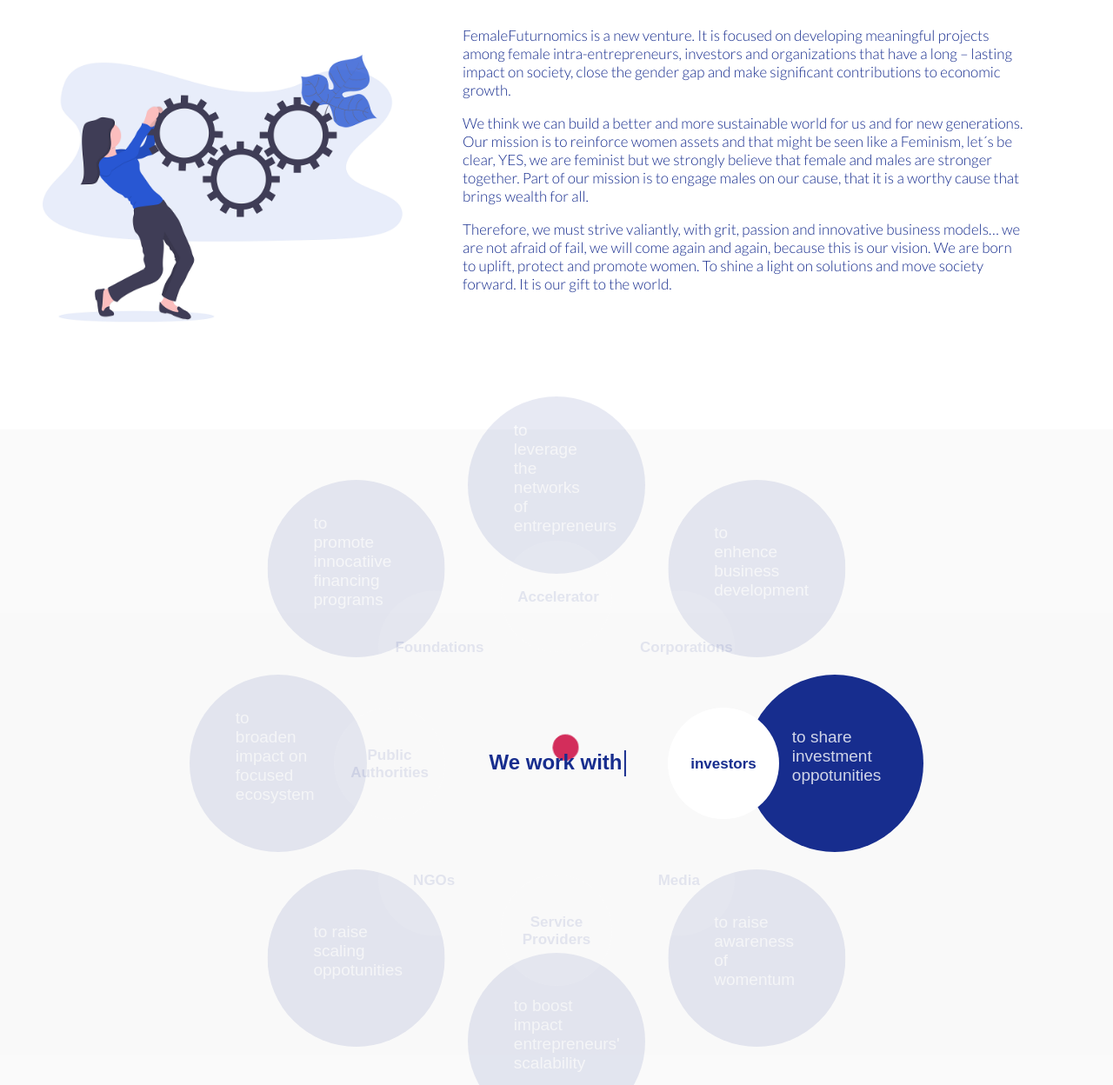
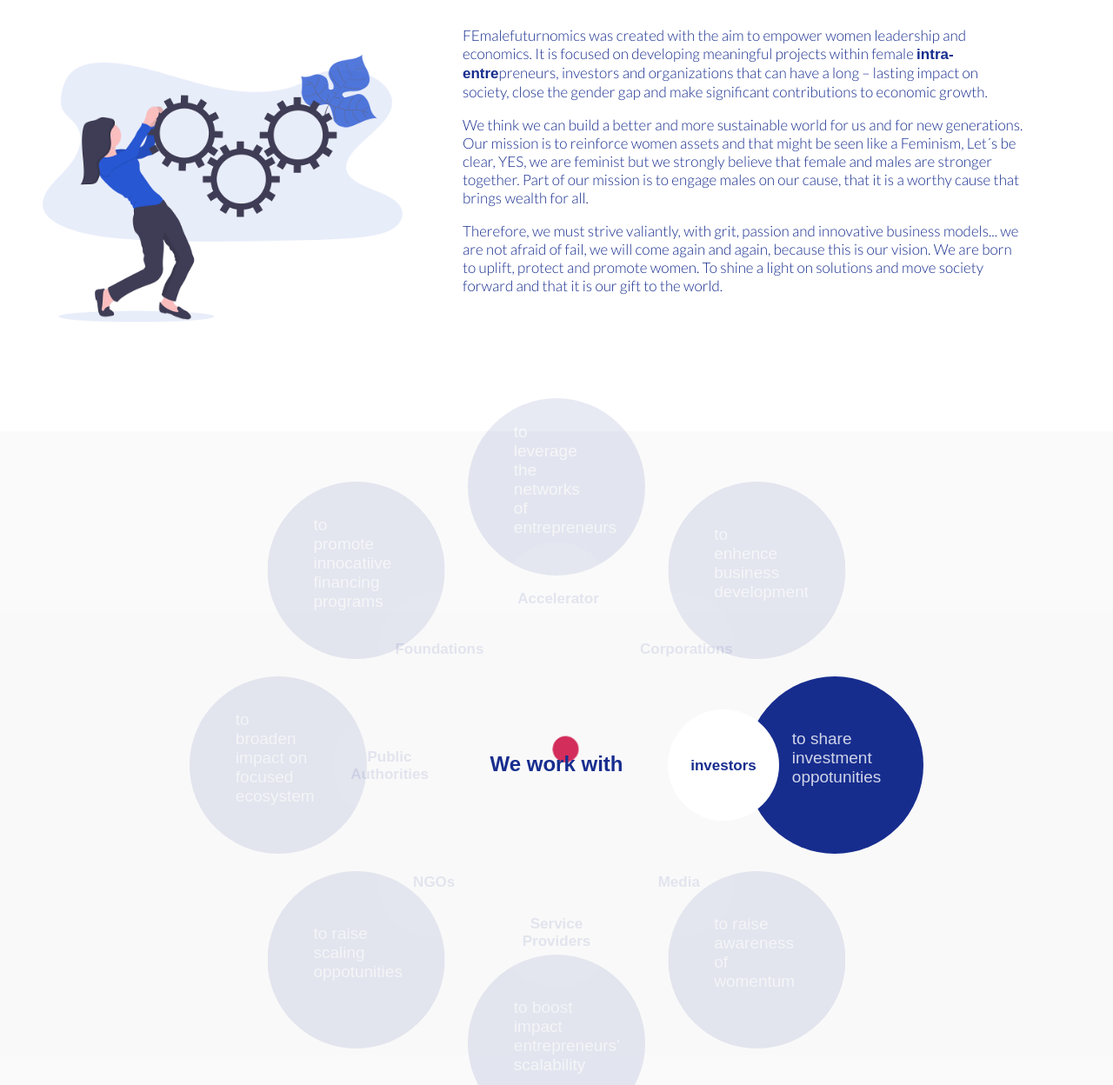
Before and after one commit to xiaobaoxixi/futurnomics, a plain HTML site: page index.html in a window 1280 px wide. Shown: the part 820-2068 px from the top of the page at 87% size. Drawn offline with Linux system fonts and the light colour scheme.

Commit message:
fixed: small issues on homepage

```diff
--- a/index.html
+++ b/index.html
@@ -35,12 +35,12 @@
         <h1 class="entre content entre-content hide">
           Entrepreneurship & Women
         </h1>
-        <p class="text white content entre-content hide">
+        <!-- <p class="text white content entre-content hide">
           - add a definition/short description of entrepreneurship
         </p>
         <p class="text white content entre-content hide">
           - add an overall statement about women and entrepreneurship
-        </p>
+        </p> -->
         <h1 class="content intra-content hide">Intrapreneurship & Women</h1>
         <p class="text white content intra-content hide">
           - add a definition/short description of intrapreneurship
@@ -61,25 +61,26 @@
           class="intro"
         />
         <p class="text">
-          FemaleFuturnomics is a new venture. It is focused on developing
-          meaningful projects among female intra-entrepreneurs, investors and
-          organizations that have a long – lasting impact on society, close the
-          gender gap and make significant contributions to economic growth.
+          FEmalefuturnomics was created with the aim to empower women leadership
+          and economics. It is focused on developing meaningful projects within
+          female <b>intra-entre</b>preneurs, investors and organizations that
+          can have a long – lasting impact on society, close the gender gap and
+          make significant contributions to economic growth.
         </p>
         <p class="text">
           We think we can build a better and more sustainable world for us and
           for new generations. Our mission is to reinforce women assets and that
-          might be seen like a Feminism, let´s be clear, YES, we are feminist
+          might be seen like a Feminism, Let´s be clear, YES, we are feminist
           but we strongly believe that female and males are stronger together.
           Part of our mission is to engage males on our cause, that it is a
           worthy cause that brings wealth for all.
         </p>
         <p class="text">
           Therefore, we must strive valiantly, with grit, passion and innovative
-          business models… we are not afraid of fail, we will come again and
+          business models... we are not afraid of fail, we will come again and
           again, because this is our vision. We are born to uplift, protect and
-          promote women. To shine a light on solutions and move society forward.
-          It is our gift to the world.
+          promote women. To shine a light on solutions and move society forward
+          and that it is our gift to the world.
         </p>
       </div>
     </section>
@@ -87,7 +88,7 @@
       <div>
         <!-- <div class="guide"></div> -->
         <div class="red-dot-wrapper"><div class="red-dot"></div></div>
-        <h2 class="center">We work with</h2>
+        <h2 class="center no-border">We work with</h2>
         <div class="desc-circle circle1">
           <p>to leverage the networks of entrepreneurs</p>
         </div>
@@ -125,11 +126,11 @@
     <section class="we-offer content home-content">
       <div class="red-dot"></div>
       <div class="grid-three">
-        <h2 class="center">We offer</h2>
+        <h2 class="center no-border">We offer</h2>
         <p class="center">
           <b
-            >customized driven proposals to intra-entrepreneurs, investors,
-            organizations
+            >customized driven proposals to <b>entre-intra</b>preneurs,
+            investors, organizations
           </b>
         </p>
         <div class="grid-item">
@@ -227,7 +228,7 @@
             sectors such as energy or IT, for example, but the gender gap is
             much more pronounced in those fields than in the developing world.
           </p>
-          <h4>In developed countries</h4>
+          <h4 class="no-margin-top">In developed countries</h4>
           <p>
             Major opportunity being exploited by investors in the developed
             world is investing in high-growth sectors, but there is huge market
--- a/main.css
+++ b/main.css
@@ -38,7 +38,7 @@ li {
   color: var(--blue);
   margin-bottom: 1rem;
 }
-h2 {
+h2:not(.no-border) {
   border-right: 2px solid var(--blue);
 }
 li {
@@ -88,6 +88,9 @@ h1 {
 }
 h4:not(:first-of-type) {
   margin-top: 2rem;
+}
+h4.no-margin-top {
+  margin-top: 0;
 }
 p {
   font-size: var(--font-text-size);
```
